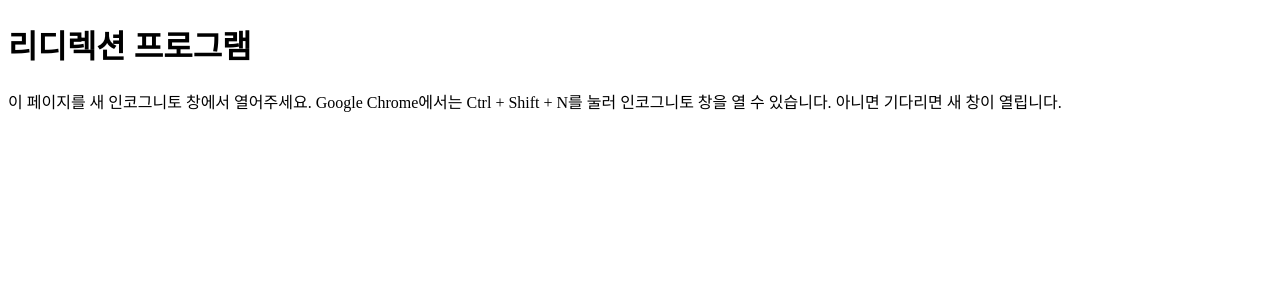
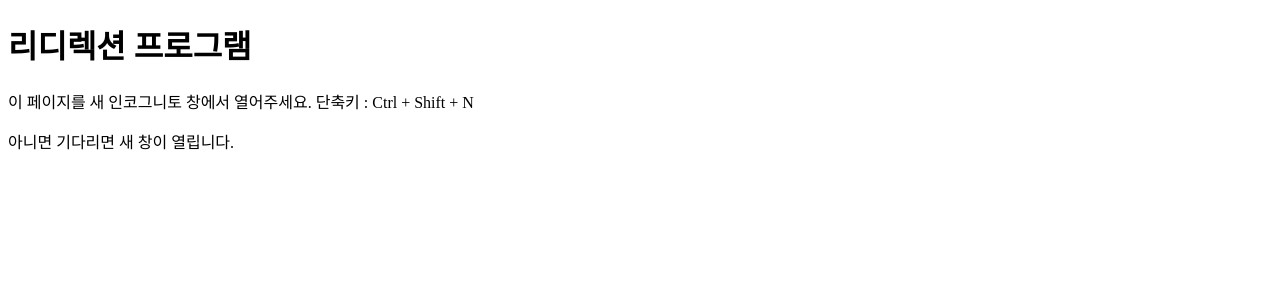
Before and after one commit to Minsun91/pocketBase, a React (Create React App) app in the folder my-app/: page / in a window 1280 px wide. Shown: the top 300 px of the page. Built offline with nearby package versions, Linux system fonts and the light colour scheme.

Commit message:
timeout 늘림

```diff
--- a/my-app/src/App.js
+++ b/my-app/src/App.js
@@ -72,15 +72,15 @@ function App() {
       }
     };
 
-    const interval = setInterval(openNextLink, 10000);
+    const interval = setInterval(openNextLink, 30000);
     return () => clearInterval(interval);
   }, []);
 
   return (
     <div>
       <h1>리디렉션 프로그램</h1>
-      <p>이 페이지를 새 인코그니토 창에서 열어주세요. Google Chrome에서는 Ctrl + Shift + N를 눌러 인코그니토 창을 열 수 있습니다.{" "}
-        아니면 기다리면 새 창이 열립니다.</p>
+      <p>이 페이지를 새 인코그니토 창에서 열어주세요. 단축키 : Ctrl + Shift + N </p>
+      <p> 아니면 기다리면 새 창이 열립니다.</p>
       {/* <button onClick={closeWindow}>창 닫기</button>  */}
     </div>
   );
```
